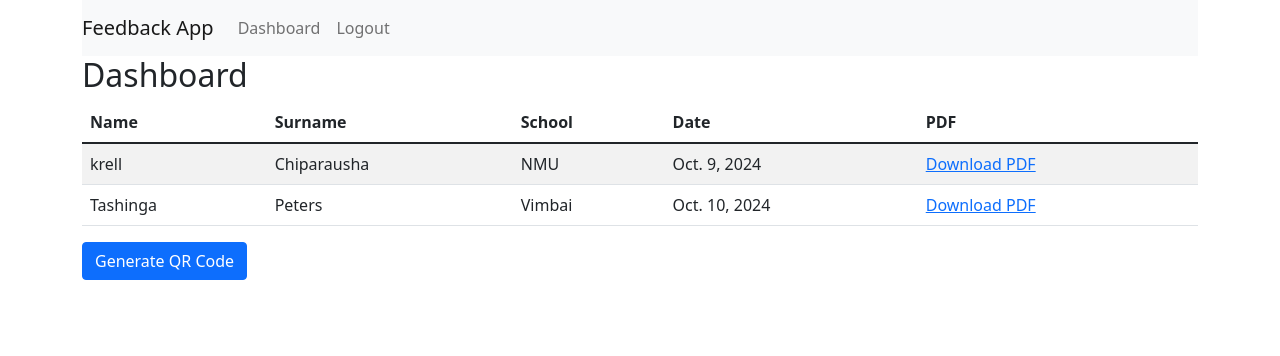
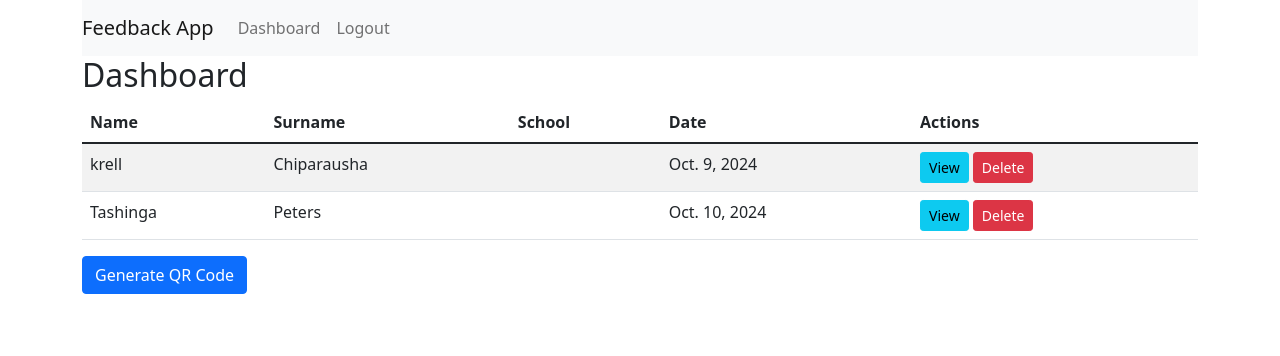
Before and after one commit to krellC137/ShadowerReview, a Django app: page /feedback/dashboard/ in a window 1280 px wide. Shown: the top 356 px of the page. Run offline with Django 5.2, Linux system fonts and the light colour scheme; a user stored in the database is signed in; data comes from the database, SQL or seed files in the repository; both versions use the stored data as it was before the commit.

Commit message:
change the dashboard look and altered a few tables from the database

```diff
--- a/feedback_app/feedback/forms.py
+++ b/feedback_app/feedback/forms.py
@@ -4,7 +4,7 @@ from .models import Response, Answer, Question
 class ResponseForm(forms.ModelForm):
     class Meta:
         model = Response
-        fields = ['name', 'surname', 'school']
+        fields = ['name', 'surname']
 
     # Dynamically add fields for each question
     def __init__(self, *args, **kwargs):
--- a/feedback_app/feedback/models.py
+++ b/feedback_app/feedback/models.py
@@ -9,7 +9,7 @@ class Question(models.Model):
 class Response(models.Model):
     name = models.CharField(max_length=100)
     surname = models.CharField(max_length=100)
-    school = models.CharField(max_length=100)
+    # school = models.CharField(max_length=100)
     date = models.DateField(auto_now_add=True)
     # Store responses to each question
     answers = models.ManyToManyField(Question, through='Answer')
--- a/feedback_app/feedback/templates/feedback/dashboard.html
+++ b/feedback_app/feedback/templates/feedback/dashboard.html
@@ -9,7 +9,7 @@
                 <th>Surname</th>
                 <th>School</th>
                 <th>Date</th>
-                <th>PDF</th>
+                <th>Actions</th>
             </tr>
         </thead>
         <tbody>
@@ -19,7 +19,13 @@
                     <td>{{ response.surname }}</td>
                     <td>{{ response.school }}</td>
                     <td>{{ response.date }}</td>
-                    <td><a href="{% url 'download_pdf' response.id %}">Download PDF</a></td>
+                    <td>
+                        <a href="{% url 'view_response' response.id %}" class="btn btn-info btn-sm">View</a>
+                        <form action="{% url 'delete_response' response.id %}" method="post" style="display:inline;">
+                            {% csrf_token %}
+                            <button type="submit" class="btn btn-danger btn-sm" onclick="return confirm('Are you sure you want to delete this response?');">Delete</button>
+                        </form>
+                    </td>
                 </tr>
             {% endfor %}
         </tbody>
--- a/feedback_app/feedback/urls.py
+++ b/feedback_app/feedback/urls.py
@@ -8,4 +8,6 @@ urlpatterns = [
     path('update_questions/', views.update_questions, name='update_questions'),
     path('download_pdf/<int:response_id>/', views.download_pdf, name='download_pdf'),
     path('thank_you/', views.thank_you, name='thank_you'),  # Added URL for thank you page
+    path('view_response/<int:response_id>/', views.view_response, name='view_response'),  # View response URL
+    path('delete_response/<int:response_id>/', views.delete_response, name='delete_response'),  # Delete response URL
 ]
--- a/feedback_app/feedback/views.py
+++ b/feedback_app/feedback/views.py
@@ -1,4 +1,4 @@
-from django.shortcuts import render, redirect
+from django.shortcuts import render, redirect, get_object_or_404
 from django.contrib.auth.decorators import login_required
 from django.urls import reverse  # For dynamic URL generation
 from .models import Question, Response, Answer
@@ -16,7 +16,6 @@ def dashboard(request):
 
 @login_required
 def generate_qr_code(request):
-    # Use Django's reverse function to dynamically generate the form URL
     form_url = request.build_absolute_uri(reverse('submit_form'))
 
     qr = make(form_url)
@@ -35,7 +34,7 @@ def submit_form(request):
             for question in questions:
                 answer_text = form.cleaned_data.get(f'question_{question.id}', '')
                 Answer.objects.create(response=response, question=question, answer_text=answer_text)
-            return redirect('thank_you')  # Redirect to the thank you page after submission
+            return redirect('thank_you')
     else:
         form = ResponseForm()
 
@@ -73,6 +72,19 @@ def download_pdf(request, response_id):
 
     return response_pdf
 
+@login_required
+def view_response(request, response_id):
+    response = get_object_or_404(Response, id=response_id)
+    answers = Answer.objects.filter(response=response)
+    return render(request, 'feedback/view_response.html', {'response': response, 'answers': answers})
+
+@login_required
+def delete_response(request, response_id):
+    response = get_object_or_404(Response, id=response_id)
+    response.delete()
+    return redirect('dashboard')  # Redirect to dashboard after deletion
+
 # New thank_you view
 def thank_you(request):
     return render(request, 'feedback/thank_you.html')
+#krell
```
Also changed, not shown: feedback_app/feedback/templates/feedback/view_response.html (added, +17 -0 lines), feedback_app/db.sqlite3, feedback_app/feedback/migrations/0003_remove_response_school.py (added).
